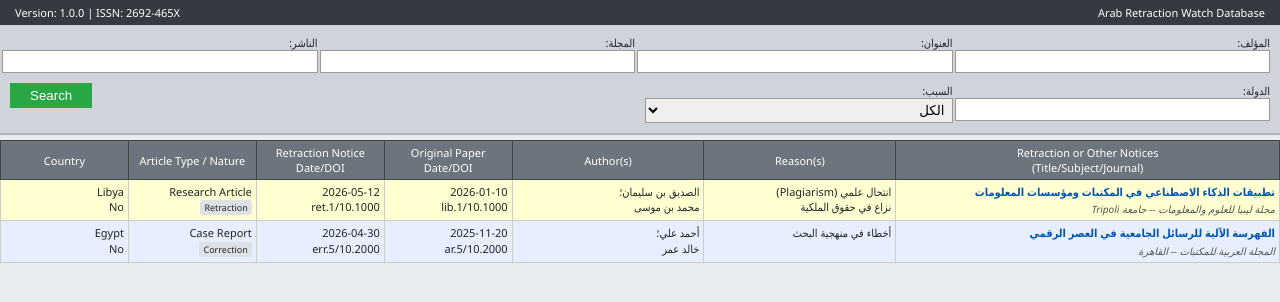
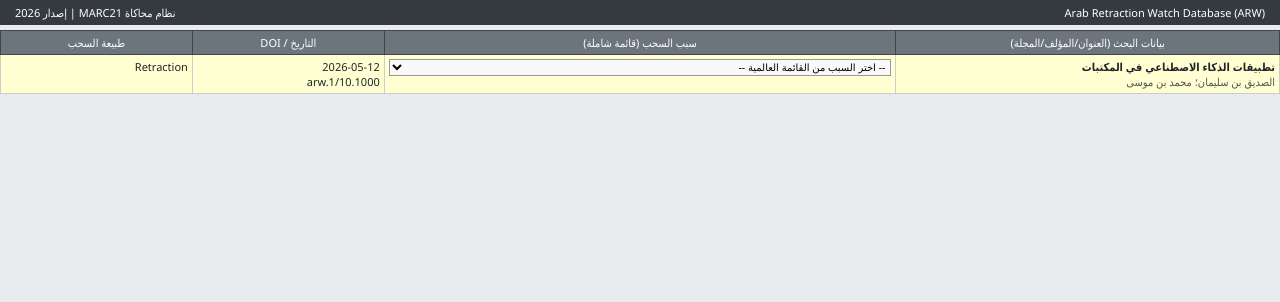
Before and after one commit to sidiqbens-cmd/libyan-theses-portal-2026, a plain HTML site: page index.html in a window 1280 px wide. Drawn offline with Linux system fonts and the light colour scheme.

Commit message:
Update index.html

```diff
--- a/index.html
+++ b/index.html
@@ -5,82 +5,81 @@
     <title>مرصد السحب العلمي العربي | Arab Retraction Watch</title>
     <style>
         body { font-family: 'Segoe UI', Tahoma; margin: 0; background: #e9ecef; font-size: 11px; color: #212529; }
-        .header-top { background: #343a40; color: white; padding: 5px 15px; display: flex; justify-content: space-between; }
-
-        /* تصميم الفلتر العلوي لمحاكاة الصورة */
-        .filter-section { background: #ced4da; padding: 10px; display: grid; grid-template-columns: repeat(4, 1fr); gap: 10px; border-bottom: 2px solid #adb5bd; }
-        .filter-section input, .filter-section select { width: 100%; padding: 3px; border: 1px solid #999; }
-
-        /* الجدول الكثيف (محاكاة Retraction Watch) */
+        .header-top { background: #343a40; color: white; padding: 5px 15px; display: flex; justify-content: space-between; align-items: center; }
         .table-container { width: 100%; overflow-x: auto; margin-top: 5px; }
         table { width: 100%; border-collapse: collapse; background: white; border: 1px solid #666; }
         th { background: #6c757d; color: white; border: 1px solid #444; padding: 4px; font-weight: normal; }
-        td { border: 1px solid #ccc; padding: 4px; vertical-align: top; line-height: 1.4; }
+        td { border: 1px solid #ccc; padding: 4px; vertical-align: top; }
 
-        /* ألوان الصفوف كما في الصورة */
+        /* تصميم القائمة المنسدلة لتكون مكثفة جداً */
+        select {
+            font-size: 10px;
+            width: 100%;
+            border: 1px solid #999;
+            background: #f9f9f9;
+            padding: 1px;
+        }
         .row-yellow { background: #ffffd2; }
-        .row-blue { background: #e7efff; }
-
-        .title-link { color: #0056b3; text-decoration: none; font-weight: bold; display: block; margin-bottom: 3px; }
-        .info-sub { color: #555; font-size: 10px; }
-        .badge-nature { background: #dee2e6; padding: 1px 4px; border-radius: 3px; font-size: 9px; }
     </style>
 </head>
 <body>
 
 <div class="header-top">
-    <span>Arab Retraction Watch Database</span>
-    <span>Version: 1.0.0 | ISSN: 2692-465X</span>
-</div>
-
-<div class="filter-section">
-    <div>المؤلف: <input type="text"></div>
-    <div>العنوان: <input type="text"></div>
-    <div>المجلة: <input type="text"></div>
-    <div>الناشر: <input type="text"></div>
-    <div>الدولة: <input type="text"></div>
-    <div>السبب: <select><option>الكل</option></select></div>
-    <div style="grid-column: span 2; text-align: left;"><button style="background:#28a745; color:white; border:none; padding:5px 20px; cursor:pointer;">Search</button></div>
+    <span>Arab Retraction Watch Database (ARW)</span>
+    <span>نظام محاكاة MARC21 | إصدار 2026</span>
 </div>
 
 <div class="table-container">
     <table>
         <thead>
             <tr>
-                <th style="width: 30%;">Retraction or Other Notices<br>(Title/Subject/Journal)</th>
-                <th style="width: 15%;">Reason(s)</th>
-                <th style="width: 15%;">Author(s)</th>
-                <th style="width: 10%;">Original Paper<br>Date/DOI</th>
-                <th style="width: 10%;">Retraction Notice<br>Date/DOI</th>
-                <th style="width: 10%;">Article Type / Nature</th>
-                <th style="width: 10%;">Country</th>
+                <th style="width: 30%;">بيانات البحث (العنوان/المؤلف/المجلة)</th>
+                <th style="width: 40%;">سبب السحب (قائمة شاملة)</th>
+                <th style="width: 15%;">التاريخ / DOI</th>
+                <th style="width: 15%;">طبيعة السحب</th>
             </tr>
         </thead>
         <tbody>
             <tr class="row-yellow">
                 <td>
-                    <a href="#" class="title-link">تطبيقات الذكاء الاصطناعي في المكتبات ومؤسسات المعلومات</a>
-                    <div class="info-sub"><i>مجلة ليبيا للعلوم والمعلومات -- جامعة Tripoli</i></div>
+                    <strong>تطبيقات الذكاء الاصطناعي في المكتبات</strong><br>
+                    <span style="color: #555;">الصديق بن سليمان؛ محمد بن موسى</span>
                 </td>
-                <td>انتحال علمي (Plagiarism)<br>نزاع في حقوق الملكية</td>
-                <td>الصديق بن سليمان؛<br>محمد بن موسى</td>
-                <td>2026-01-10<br>10.1000/lib.1</td>
-                <td>2026-05-12<br>10.1000/ret.1</td>
-                <td>Research Article<br><span class="badge-nature">Retraction</span></td>
-                <td>Libya<br>No</td>
-            </tr>
-
-            <tr class="row-blue">
                 <td>
-                    <a href="#" class="title-link">الفهرسة الآلية للرسائل الجامعية في العصر الرقمي</a>
-                    <div class="info-sub"><i>المجلة العربية للمكتبات -- القاهرة</i></div>
+                    <select>
+                        <option value="">-- اختر السبب من القائمة العالمية --</option>
+                        <option>عدم استجابة المؤلف (Author Unresponsive)</option>
+                        <option>قضايا الانحياز أو نقص التوازن (Bias Issues)</option>
+                        <option>خرق السياسات من قبل المؤلف (Breach of Policy)</option>
+                        <option>الاستشهاد بعمل مسحوب (Cites Retracted Work)</option>
+                        <option>إجراءات مدنية (Civil Proceedings)</option>
+                        <option>شكاوى ضد المؤلف (Complaints about Author)</option>
+                        <option>اختراق مراجعة النظراء (Compromised Peer Review)</option>
+                        <option>قضايا تتعلق ببيانات البحث (Concerns About Data)</option>
+                        <option>قضايا تتعلق بالصور (Concerns About Image)</option>
+                        <option>قضايا تتعلق بالنتائج/الاستنتاجات (Concerns About Results)</option>
+                        <option>تضارب المصالح (Conflict of Interest)</option>
+                        <option>مطالبات حقوق النشر (Copyright Claims)</option>
+                        <option>تكرار البحث (Duplication of Article)</option>
+                        <option>تكرار البيانات (Duplication of Data)</option>
+                        <option>تكرار النصوص (Duplication of Text)</option>
+                        <option>خطأ من المجلة/الناشر (Error by Journal/Publisher)</option>
+                        <option>خطأ في التحليلات (Error in Analyses)</option>
+                        <option>خطأ في البيانات (Error in Data)</option>
+                        <option>انتهاكات أخلاقية (Ethical Violations)</option>
+                        <option>تزييف/تزوير البيانات (Falsification/Fabrication of Data)</option>
+                        <option>تزييف/تزوير الصور (Falsification/Fabrication of Image)</option>
+                        <option>انتحال/سرقة علمية (Plagiarism of Article)</option>
+                        <option>انتحال نصوص (Plagiarism of Text)</option>
+                        <option>محتوى مولد آلياً/ذكاء اصطناعي (Computer-Generated Content)</option>
+                        <option>نتائج غير قابلة للتكرار (Results Not Reproducible)</option>
+                        <option>نشر سلامي/تقطيع البيانات (Salami Slicing)</option>
+                        <option>مأخوذ من رسالة جامعية (Taken from Dissertation/Thesis)</option>
+                        <option>بيانات غير موثوقة (Unreliable Data)</option>
+                    </select>
                 </td>
-                <td>أخطاء في منهجية البحث</td>
-                <td>أحمد علي؛<br>خالد عمر</td>
-                <td>2025-11-20<br>10.2000/ar.5</td>
-                <td>2026-04-30<br>10.2000/err.5</td>
-                <td>Case Report<br><span class="badge-nature">Correction</span></td>
-                <td>Egypt<br>No</td>
+                <td>2026-05-12<br>10.1000/arw.1</td>
+                <td>Retraction</td>
             </tr>
         </tbody>
     </table>
```
